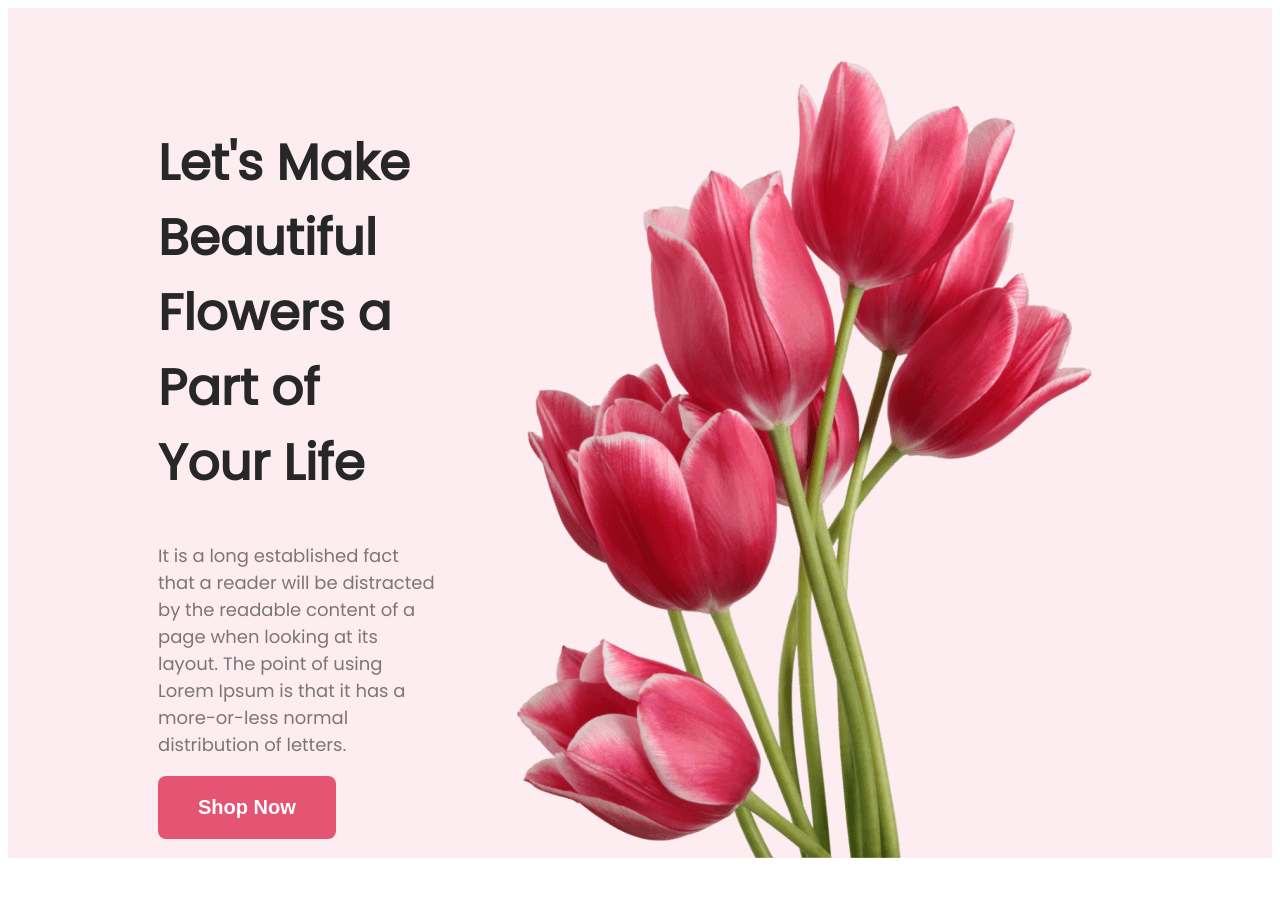
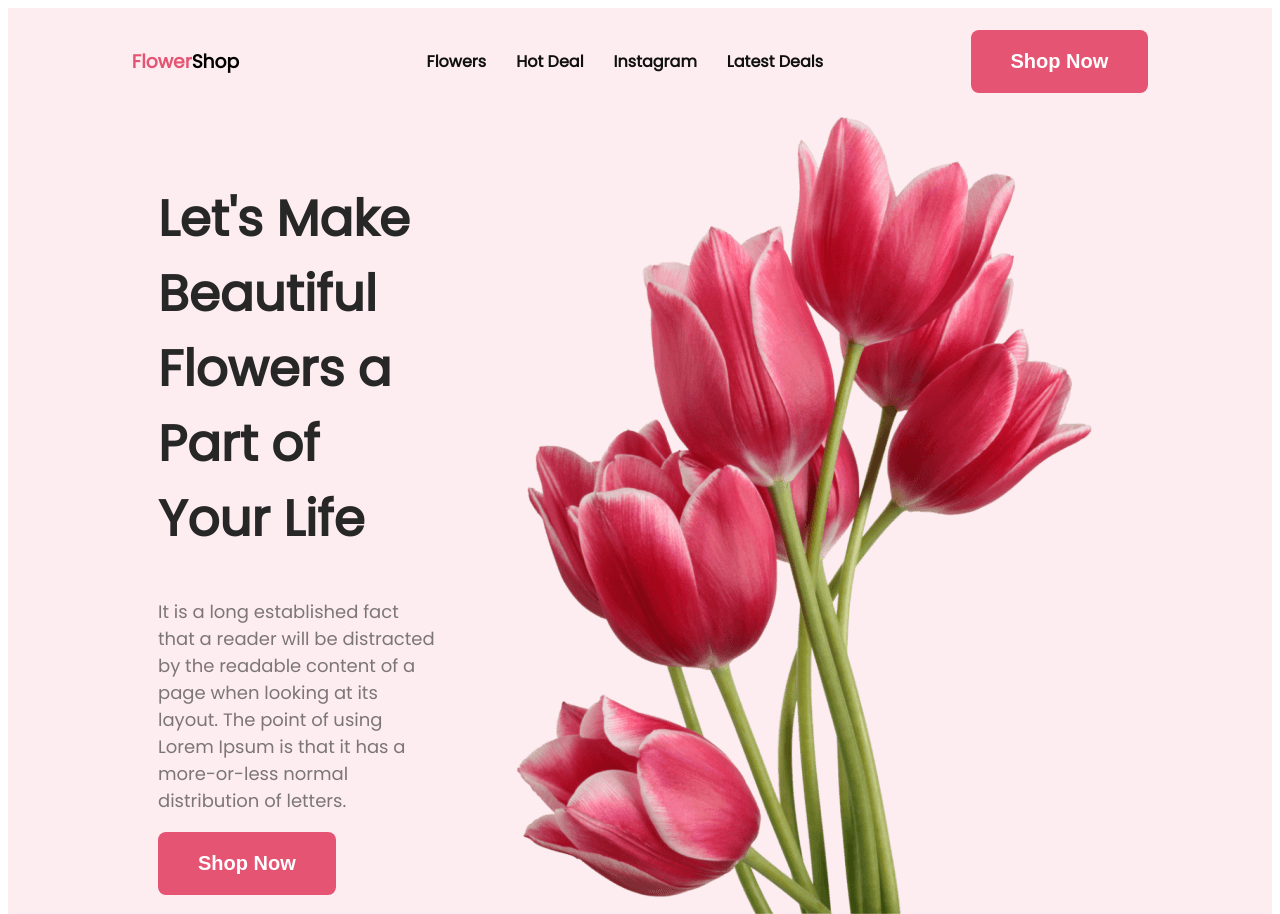
Before and after one commit to joytunnahar/my-new-flower-shop, a plain HTML site: page index.html in a window 1280 px wide. Shown: the top 914 px of the page. Drawn offline with Linux system fonts and the light colour scheme.

Commit message:
footer and update-changes navbar add

```diff
--- a/index.html
+++ b/index.html
@@ -14,6 +14,20 @@
 <body>
     <!-- header section -->
     <header class="header">
+        <nav class="navbar">
+            <h3><span>Flower</span>Shop</h3>
+            <div>
+                <ul class="menu">
+                    <li><a href="">Flowers</a></li>
+                    <li><a href="">Hot Deal</a></li>
+                    <li><a href="">Instagram</a></li>
+                    <li><a href="">Latest Deals</a></li>
+                </ul>
+
+            </div>
+            <button class="shop-now-btn">Shop Now</button>
+        </nav>
+        <!-- banner -->
         <div class="banner">
             <div class="banner-content">
                 <h2 class="banner-title">Let's Make Beautiful Flowers a Part of Your Life</h2>
--- a/styles/style.css
+++ b/styles/style.css
@@ -4,17 +4,41 @@ font-family: 'Open Sans', sans-serif;
 font-family: 'Poppins', sans-serif;
 }
 
+/* navbar style */
+.navbar{
+    display: flex;
+    justify-content: space-around;
+    align-items: center;
+    padding: 20px 50px;
+}
+
+.menu{
+    display: flex;
+    gap: 30px;
+}
+.navbar ul > li, ul > li >a{
+    list-style: none;
+    text-decoration: none;
+    color: #111010;
+    font-weight: 700;
+
+}
+.navbar ul >li > a:hover{
+    color: #E55473;
+}
+
 /* banner style */
 .header{
     background: rgba(229, 84, 115, 0.10);
-    height: 850px;
+    height: 960px;
+
 }
 .banner{
     display: flex;
     justify-content: space-between;
     align-items: center;
     gap: 50px;
-    padding: 50px 150px;
+    padding: 0px 150px;
 }
 
 .banner-content{
```
